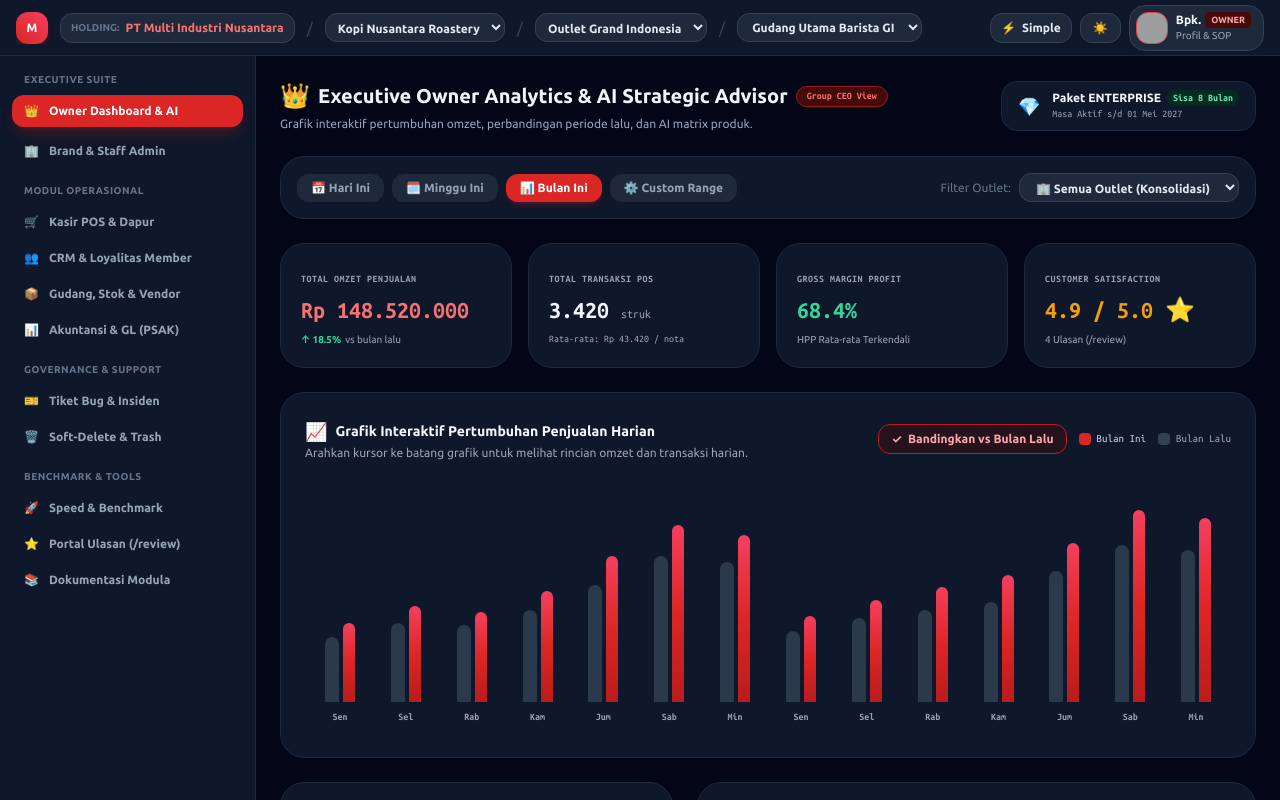
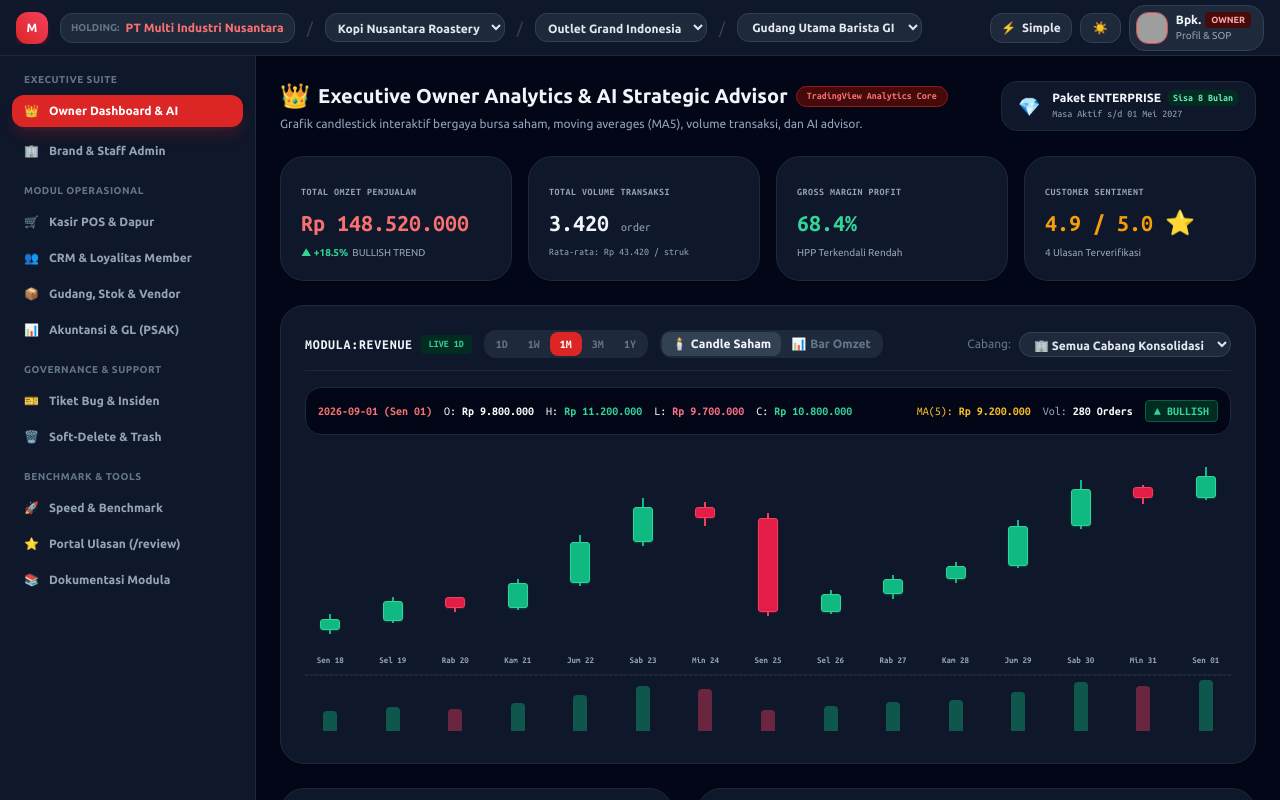
Before and after one commit to aenzet04/adamproject, a React (Vite) app in the folder apps/frontend/: page / in a window 1280 px wide. Shown: the top 800 px of the page. Built offline with nearby package versions, Linux system fonts and the light colour scheme; grey boxes are pictures that could not be loaded.

Commit message:
chore(auto-sync): automated commit 2026-08-31 22:51:40

```diff
--- a/apps/frontend/src/components/owner/OwnerAnalyticsDashboard.tsx
+++ b/apps/frontend/src/components/owner/OwnerAnalyticsDashboard.tsx
@@ -5,35 +5,41 @@
 import { useModuleLicenseStore } from '../../stores/useModuleLicenseStore';
 import { useReviewStore } from '../../stores/useReviewStore';
 
-interface DailySalesData {
-  day: string;
-  currentSales: number; // in thousands
-  compareSales: number; // in thousands
-  transactions: number;
+interface StockCandle {
+  date: string;
+  dayName: string;
+  open: number; // in thousands (Rp)
+  high: number;
+  low: number;
+  close: number;
+  volume: number; // transactions
+  ma5: number;
+  isBullish: boolean;
 }
 
-const SALES_CHART_DATA: DailySalesData[] = [
-  { day: 'Sen (01)', currentSales: 4200, compareSales: 3500, transactions: 110 },
-  { day: 'Sel (02)', currentSales: 5100, compareSales: 4200, transactions: 135 },
-  { day: 'Rab (03)', currentSales: 4800, compareSales: 4100, transactions: 124 },
-  { day: 'Kam (04)', currentSales: 5900, compareSales: 4900, transactions: 152 },
-  { day: 'Jum (05)', currentSales: 7800, compareSales: 6200, transactions: 198 },
-  { day: 'Sab (06)', currentSales: 9400, compareSales: 7800, transactions: 245 },
-  { day: 'Min (07)', currentSales: 8900, compareSales: 7400, transactions: 230 },
-  { day: 'Sen (08)', currentSales: 4600, compareSales: 3800, transactions: 118 },
-  { day: 'Sel (09)', currentSales: 5400, compareSales: 4500, transactions: 140 },
-  { day: 'Rab (10)', currentSales: 6100, compareSales: 4900, transactions: 160 },
-  { day: 'Kam (11)', currentSales: 6700, compareSales: 5300, transactions: 172 },
-  { day: 'Jum (12)', currentSales: 8500, compareSales: 6900, transactions: 215 },
-  { day: 'Sab (13)', currentSales: 10200, compareSales: 8400, transactions: 268 },
-  { day: 'Min (14)', currentSales: 9800, compareSales: 8100, transactions: 250 },
+const STOCK_CANDLE_DATA: StockCandle[] = [
+  { date: '2026-08-18', dayName: 'Sen 18', open: 3800, high: 4500, low: 3600, close: 4200, volume: 110, ma5: 3950, isBullish: true },
+  { date: '2026-08-19', dayName: 'Sel 19', open: 4200, high: 5300, low: 4100, close: 5100, volume: 135, ma5: 4300, isBullish: true },
+  { date: '2026-08-20', dayName: 'Rab 20', open: 5100, high: 5200, low: 4600, close: 4800, volume: 124, ma5: 4550, isBullish: false },
+  { date: '2026-08-21', dayName: 'Kam 21', open: 4800, high: 6100, low: 4700, close: 5900, volume: 152, ma5: 4900, isBullish: true },
+  { date: '2026-08-22', dayName: 'Jum 22', open: 5900, high: 8100, low: 5800, close: 7800, volume: 198, ma5: 5560, isBullish: true },
+  { date: '2026-08-23', dayName: 'Sab 23', open: 7800, high: 9800, low: 7600, close: 9400, volume: 245, ma5: 6600, isBullish: true },
+  { date: '2026-08-24', dayName: 'Min 24', open: 9400, high: 9600, low: 8500, close: 8900, volume: 230, ma5: 7360, isBullish: false },
+  { date: '2026-08-25', dayName: 'Sen 25', open: 8900, high: 9100, low: 4400, close: 4600, volume: 118, ma5: 7320, isBullish: false },
+  { date: '2026-08-26', dayName: 'Sel 26', open: 4600, high: 5600, low: 4500, close: 5400, volume: 140, ma5: 7220, isBullish: true },
+  { date: '2026-08-27', dayName: 'Rab 27', open: 5400, high: 6300, low: 5200, close: 6100, volume: 160, ma5: 6880, isBullish: true },
+  { date: '2026-08-28', dayName: 'Kam 28', open: 6100, high: 6900, low: 5900, close: 6700, volume: 172, ma5: 6340, isBullish: true },
+  { date: '2026-08-29', dayName: 'Jum 29', open: 6700, high: 8800, low: 6600, close: 8500, volume: 215, ma5: 6260, isBullish: true },
+  { date: '2026-08-30', dayName: 'Sab 30', open: 8500, high: 10600, low: 8400, close: 10200, volume: 268, ma5: 7380, isBullish: true },
+  { date: '2026-08-31', dayName: 'Min 31', open: 10200, high: 10400, low: 9500, close: 9800, volume: 250, ma5: 8260, isBullish: false },
+  { date: '2026-09-01', dayName: 'Sen 01', open: 9800, high: 11200, low: 9700, close: 10800, volume: 280, ma5: 9200, isBullish: true },
 ];
 
 export const OwnerAnalyticsDashboard: React.FC = () => {
-  const [periodFilter, setPeriodFilter] = useState<'today' | 'this_week' | 'this_month' | 'custom'>('this_month');
+  const [timeframe, setTimeframe] = useState<'1D' | '1W' | '1M' | '3M' | '1Y'>('1M');
+  const [chartType, setChartType] = useState<'candlestick' | 'volume_bar'>('candlestick');
   const [selectedBranchFilter, setSelectedBranchFilter] = useState<string>('all');
-  const [showComparison, setShowComparison] = useState<boolean>(true);
-  const [hoveredData, setHoveredData] = useState<DailySalesData | null>(null);
+  const [hoveredCandle, setHoveredCandle] = useState<StockCandle | null>(null);
 
   const { getTopSpenders } = useCustomerStore();
   const { subscriptionTier, remainingMonths, expiryDate } = useModuleLicenseStore();
@@ -41,7 +47,12 @@
 
   const topSpenders = getTopSpenders(4, selectedBranchFilter);
 
-  const maxSale = Math.max(...SALES_CHART_DATA.map((d) => Math.max(d.currentSales, d.compareSales)));
+  const chartMax = Math.max(...STOCK_CANDLE_DATA.map((c) => c.high));
+  const chartMin = Math.min(...STOCK_CANDLE_DATA.map((c) => c.low)) * 0.85;
+  const priceRange = chartMax - chartMin;
+  const maxVolume = Math.max(...STOCK_CANDLE_DATA.map((c) => c.volume));
+
+  const activeCandle = hoveredCandle || STOCK_CANDLE_DATA[STOCK_CANDLE_DATA.length - 1];
 
   return (
     <div className="p-4 md:p-6 bg-slate-50 dark:bg-slate-950 text-slate-900 dark:text-slate-100 min-h-screen transition-colors space-y-6">
@@ -54,11 +65,11 @@
               Executive Owner Analytics & AI Strategic Advisor
             </h2>
             <span className="bg-red-100 dark:bg-red-950 text-red-700 dark:text-red-400 border border-red-300 dark:border-red-800 text-[10px] font-mono px-2.5 py-0.5 rounded-full font-bold">
-              Group CEO View
+              TradingView Analytics Core
             </span>
           </div>
           <p className="text-xs text-slate-500 dark:text-slate-400 mt-1">
-            Grafik interaktif pertumbuhan omzet, perbandingan periode lalu, dan AI matrix produk.
+            Grafik candlestick interaktif bergaya bursa saham, moving averages (MA5), volume transaksi, dan AI advisor.
           </p>
         </div>
 
@@ -77,43 +88,7 @@
         </div>
       </div>
 
-      {/* 2. FILTER PERIOD & OUTLET BAR */}
-      <div className="bg-white dark:bg-slate-900 p-4 rounded-3xl border border-slate-200 dark:border-slate-800 flex flex-col md:flex-row justify-between items-start md:items-center gap-3 shadow-sm">
-        <div className="flex flex-wrap gap-2 w-full md:w-auto">
-          {(['today', 'this_week', 'this_month', 'custom'] as const).map((p) => (
-            <button
-              key={p}
-              onClick={() => setPeriodFilter(p)}
-              className={`px-3.5 py-1.5 rounded-xl text-xs font-bold transition-all ${
-                periodFilter === p
-                  ? 'bg-red-600 text-white shadow-md shadow-red-600/20'
-                  : 'bg-slate-100 dark:bg-slate-800 text-slate-600 dark:text-slate-400 hover:bg-slate-200'
-              }`}
-            >
-              {p === 'today' && '📅 Hari Ini'}
-              {p === 'this_week' && '🗓️ Minggu Ini'}
-              {p === 'this_month' && '📊 Bulan Ini'}
-              {p === 'custom' && '⚙️ Custom Range'}
-            </button>
-          ))}
-        </div>
-
-        <div className="flex items-center space-x-2 w-full md:w-auto">
-          <span className="text-xs text-slate-500 whitespace-nowrap">Filter Outlet:</span>
-          <select
-            value={selectedBranchFilter}
-            onChange={(e) => setSelectedBranchFilter(e.target.value)}
-            className="w-full md:w-auto bg-slate-100 dark:bg-slate-800 text-slate-800 dark:text-slate-200 text-xs rounded-xl px-3 py-1.5 border border-slate-200 dark:border-slate-700 font-semibold focus:outline-none"
-          >
-            <option value="all">🏢 Semua Outlet (Konsolidasi)</option>
-            <option value="br-01">Outlet Grand Indonesia</option>
-            <option value="br-02">Outlet Senopati</option>
-            <option value="br-03">Store Kelapa Gading</option>
-          </select>
-        </div>
-      </div>
-
-      {/* 3. KEY METRICS CARDS */}
+      {/* 2. KEY METRICS CARDS */}
       <div className="grid grid-cols-2 lg:grid-cols-4 gap-3 md:gap-4">
         <div className="bg-white dark:bg-slate-900 border border-slate-200 dark:border-slate-800 p-4 md:p-5 rounded-3xl shadow-sm space-y-1.5">
           <span className="text-[10px] font-bold text-slate-400 uppercase tracking-wider font-mono">
@@ -123,19 +98,19 @@
             Rp 148.520.000
           </div>
           <div className="text-[10px] text-emerald-600 dark:text-emerald-400 font-bold flex items-center space-x-1">
-            <span>↑ 18.5%</span>
-            <span className="text-slate-400 font-normal">vs bulan lalu</span>
+            <span>▲ +18.5%</span>
+            <span className="text-slate-400 font-normal">BULLISH TREND</span>
           </div>
         </div>
 
         <div className="bg-white dark:bg-slate-900 border border-slate-200 dark:border-slate-800 p-4 md:p-5 rounded-3xl shadow-sm space-y-1.5">
           <span className="text-[10px] font-bold text-slate-400 uppercase tracking-wider font-mono">
-            Total Transaksi POS
+            Total Volume Transaksi
           </span>
           <div className="text-xl md:text-2xl font-black font-mono text-slate-800 dark:text-slate-100">
-            3.420 <span className="text-xs font-normal text-slate-400">struk</span>
+            3.420 <span className="text-xs font-normal text-slate-400">order</span>
           </div>
-          <div className="text-[10px] text-slate-400 font-mono">Rata-rata: Rp 43.420 / nota</div>
+          <div className="text-[10px] text-slate-400 font-mono">Rata-rata: Rp 43.420 / struk</div>
         </div>
 
         <div className="bg-white dark:bg-slate-900 border border-slate-200 dark:border-slate-800 p-4 md:p-5 rounded-3xl shadow-sm space-y-1.5">
@@ -145,121 +120,211 @@
           <div className="text-xl md:text-2xl font-black font-mono text-emerald-600 dark:text-emerald-400">
             68.4%
           </div>
-          <div className="text-[10px] text-slate-400">HPP Rata-rata Terkendali</div>
+          <div className="text-[10px] text-slate-400">HPP Terkendali Rendah</div>
         </div>
 
         <div className="bg-white dark:bg-slate-900 border border-slate-200 dark:border-slate-800 p-4 md:p-5 rounded-3xl shadow-sm space-y-1.5">
           <span className="text-[10px] font-bold text-slate-400 uppercase tracking-wider font-mono">
-            Customer Satisfaction
+            Customer Sentiment
           </span>
           <div className="text-xl md:text-2xl font-black font-mono text-amber-500">
             4.9 / 5.0 ⭐
           </div>
-          <div className="text-[10px] text-slate-400">{reviews.length} Ulasan (/review)</div>
+          <div className="text-[10px] text-slate-400">{reviews.length} Ulasan Terverifikasi</div>
         </div>
       </div>
 
-      {/* 4. INTERACTIVE GROWTH CHART (KOMPARASI VS BULAN LALU / TARGET) */}
-      <div className="bg-white dark:bg-slate-900 border border-slate-200 dark:border-slate-800 rounded-3xl p-5 md:p-6 shadow-sm space-y-4">
-        <div className="flex flex-col md:flex-row justify-between items-start md:items-center gap-3">
-          <div>
+      {/* 3. TRADINGVIEW / STOCK MARKET STYLE INTERACTIVE CANDLESTICK CHART */}
+      <div className="bg-white dark:bg-slate-900 border border-slate-200 dark:border-slate-800 rounded-3xl p-4 md:p-6 shadow-sm space-y-4">
+        {/* TradingView Top Controls Header */}
+        <div className="flex flex-col md:flex-row justify-between items-start md:items-center gap-3 border-b border-slate-100 dark:border-slate-800 pb-3">
+          <div className="flex items-center space-x-3 flex-wrap">
             <div className="flex items-center space-x-2">
-              <span className="text-lg">📈</span>
-              <h3 className="text-sm font-bold text-slate-800 dark:text-slate-100">
-                Grafik Interaktif Pertumbuhan Penjualan Harian
-              </h3>
-            </div>
-            <p className="text-xs text-slate-500 dark:text-slate-400">
-              Arahkan kursor ke batang grafik untuk melihat rincian omzet dan transaksi harian.
-            </p>
+              <span className="font-black text-sm tracking-wider font-mono text-slate-900 dark:text-slate-100">
+                MODULA:REVENUE
+              </span>
+              <span className="bg-emerald-100 dark:bg-emerald-950 text-emerald-700 dark:text-emerald-400 text-[10px] font-mono font-bold px-2 py-0.5 rounded">
+                LIVE 1D
+              </span>
             </div>
 
-          <div className="flex items-center space-x-3 text-xs">
+            {/* Timeframe selector */}
+            <div className="flex bg-slate-100 dark:bg-slate-800 rounded-xl p-0.5 text-xs font-mono font-bold">
+              {(['1D', '1W', '1M', '3M', '1Y'] as const).map((tf) => (
                 <button
-              onClick={() => setShowComparison(!showComparison)}
-              className={`px-3 py-1.5 rounded-xl font-bold transition-all border flex items-center space-x-1.5 ${
-                showComparison
-                  ? 'bg-red-50 dark:bg-red-950/40 text-red-700 dark:text-red-300 border-red-300 dark:border-red-700'
-                  : 'bg-slate-100 dark:bg-slate-800 text-slate-500 border-slate-200'
+                  key={tf}
+                  onClick={() => setTimeframe(tf)}
+                  className={`px-2.5 py-1 rounded-lg transition-all ${
+                    timeframe === tf
+                      ? 'bg-red-600 text-white shadow-sm'
+                      : 'text-slate-500 hover:text-slate-900 dark:hover:text-slate-200'
                   }`}
                 >
-              <span>{showComparison ? '✓' : '○'}</span>
-              <span>Bandingkan vs Bulan Lalu</span>
+                  {tf}
                 </button>
+              ))}
+            </div>
 
-            <div className="flex items-center space-x-3 text-[11px] font-mono">
-              <div className="flex items-center space-x-1.5">
-                <span className="w-3 h-3 rounded bg-red-600 inline-block" />
-                <span className="text-slate-700 dark:text-slate-300">Bulan Ini</span>
-              </div>
-              {showComparison && (
-                <div className="flex items-center space-x-1.5">
-                  <span className="w-3 h-3 rounded bg-slate-300 dark:bg-slate-700 inline-block" />
-                  <span className="text-slate-400">Bulan Lalu</span>
-                </div>
-              )}
-            </div>
+            {/* Chart Type Toggle */}
+            <div className="flex bg-slate-100 dark:bg-slate-800 rounded-xl p-0.5 text-xs font-bold">
+              <button
+                onClick={() => setChartType('candlestick')}
+                className={`px-2.5 py-1 rounded-lg transition-all flex items-center space-x-1 ${
+                  chartType === 'candlestick'
+                    ? 'bg-white dark:bg-slate-700 text-slate-900 dark:text-slate-100 shadow-sm'
+                    : 'text-slate-500'
+                }`}
+              >
+                <span>🕯️</span>
+                <span className="hidden sm:inline">Candle Saham</span>
+              </button>
+              <button
+                onClick={() => setChartType('volume_bar')}
+                className={`px-2.5 py-1 rounded-lg transition-all flex items-center space-x-1 ${
+                  chartType === 'volume_bar'
+                    ? 'bg-white dark:bg-slate-700 text-slate-900 dark:text-slate-100 shadow-sm'
+                    : 'text-slate-500'
+                }`}
+              >
+                <span>📊</span>
+                <span className="hidden sm:inline">Bar Omzet</span>
+              </button>
             </div>
           </div>
 
-        {/* Hover Tooltip Box */}
-        {hoveredData && (
-          <div className="bg-slate-950 text-slate-100 p-3 rounded-2xl border border-red-500/50 shadow-xl flex justify-between items-center text-xs animate-fadeInScale">
-            <div className="flex items-center space-x-3">
-              <span className="font-bold text-red-400 font-mono">{hoveredData.day}</span>
-              <div>
-                <span className="text-slate-400 text-[10px]">Omzet: </span>
-                <span className="font-bold font-mono text-white">
-                  Rp {(hoveredData.currentSales * 1000).toLocaleString('id-ID')}
-                </span>
-                {showComparison && (
-                  <span className="text-slate-400 text-[10px] ml-2 font-mono">
-                    (vs Rp {(hoveredData.compareSales * 1000).toLocaleString('id-ID')})
-                  </span>
-                )}
+          <div className="flex items-center space-x-2 w-full md:w-auto">
+            <span className="text-xs text-slate-500">Cabang:</span>
+            <select
+              value={selectedBranchFilter}
+              onChange={(e) => setSelectedBranchFilter(e.target.value)}
+              className="bg-slate-100 dark:bg-slate-800 text-slate-800 dark:text-slate-200 text-xs rounded-xl px-2.5 py-1 border border-slate-200 dark:border-slate-700 font-semibold focus:outline-none"
+            >
+              <option value="all">🏢 Semua Cabang Konsolidasi</option>
+              <option value="br-01">Outlet Grand Indonesia</option>
+              <option value="br-02">Outlet Senopati</option>
+              <option value="br-03">Store Kelapa Gading</option>
+            </select>
           </div>
         </div>
-            <div className="text-[11px] text-emerald-400 font-bold font-mono">
-              {hoveredData.transactions} Transaksi
+
+        {/* Live Candlestick Stats Bar (OHLCV) */}
+        <div className="bg-slate-950 text-slate-100 p-3 rounded-2xl border border-slate-800 flex flex-wrap items-center justify-between gap-2 text-xs font-mono">
+          <div className="flex items-center space-x-3 flex-wrap gap-y-1">
+            <span className="font-bold text-red-400">{activeCandle.date} ({activeCandle.dayName})</span>
+            <span>O: <b className="text-white">Rp {(activeCandle.open * 1000).toLocaleString('id-ID')}</b></span>
+            <span>H: <b className="text-emerald-400">Rp {(activeCandle.high * 1000).toLocaleString('id-ID')}</b></span>
+            <span>L: <b className="text-rose-400">Rp {(activeCandle.low * 1000).toLocaleString('id-ID')}</b></span>
+            <span>C: <b className={activeCandle.isBullish ? 'text-emerald-400' : 'text-rose-400'}>Rp {(activeCandle.close * 1000).toLocaleString('id-ID')}</b></span>
+          </div>
+
+          <div className="flex items-center space-x-3">
+            <span className="text-amber-400">MA(5): <b>Rp {(activeCandle.ma5 * 1000).toLocaleString('id-ID')}</b></span>
+            <span className="text-slate-400">Vol: <b className="text-white">{activeCandle.volume} Orders</b></span>
+            <span className={`px-2 py-0.5 rounded font-bold ${activeCandle.isBullish ? 'bg-emerald-950 text-emerald-400 border border-emerald-800' : 'bg-rose-950 text-rose-400 border border-rose-800'}`}>
+              {activeCandle.isBullish ? '▲ BULLISH' : '▼ BEARISH'}
+            </span>
           </div>
         </div>
-        )}
 
-        {/* SVG/CSS Interactive Bar Chart */}
-        <div className="h-64 flex items-end space-x-2 md:space-x-3 pt-6 pb-2 px-2 overflow-x-auto">
-          {SALES_CHART_DATA.map((d, idx) => {
-            const currentHeight = Math.round((d.currentSales / maxSale) * 100);
-            const compareHeight = Math.round((d.compareSales / maxSale) * 100);
+        {/* The Candlestick & Volume Chart Canvas Area */}
+        <div className="relative h-72 pt-4 pb-2 flex flex-col justify-between overflow-x-auto select-none">
+          {/* Main Price / Candlestick Area */}
+          <div className="flex-1 flex items-end space-x-2 md:space-x-3 relative border-b border-slate-200 dark:border-slate-800/80 pb-2">
+            {STOCK_CANDLE_DATA.map((c, idx) => {
+              // Calculate % heights based on price range
+              const highPct = Math.min(100, Math.max(5, ((c.high - chartMin) / priceRange) * 100));
+              const lowPct = Math.min(100, Math.max(0, ((c.low - chartMin) / priceRange) * 100));
+              const openPct = ((c.open - chartMin) / priceRange) * 100;
+              const closePct = ((c.close - chartMin) / priceRange) * 100;
+
+              const bodyTop = Math.max(openPct, closePct);
+              const bodyBottom = Math.min(openPct, closePct);
+              const bodyHeight = Math.max(6, bodyTop - bodyBottom);
+
+              const isHovered = hoveredCandle?.date === c.date;
 
               return (
                 <div
                   key={idx}
-                onMouseEnter={() => setHoveredData(d)}
-                onMouseLeave={() => setHoveredData(null)}
-                className="flex-1 min-w-[36px] flex flex-col items-center justify-end h-full group cursor-pointer"
+                  onMouseEnter={() => setHoveredCandle(c)}
+                  onMouseLeave={() => setHoveredCandle(null)}
+                  className="flex-1 min-w-[28px] h-full flex flex-col items-center justify-end relative cursor-crosshair group"
                 >
-                <div className="w-full flex items-end justify-center space-x-1 h-48">
-                  {showComparison && (
+                  {/* Candlestick Mode */}
+                  {chartType === 'candlestick' ? (
+                    <div className="relative w-full h-full flex justify-center items-end">
+                      {/* Upper & Lower Wick Line */}
                       <div
-                      style={{ height: `${compareHeight}%` }}
-                      className="w-2.5 md:w-3.5 bg-slate-300 dark:bg-slate-700/80 rounded-t-lg transition-all duration-300 group-hover:bg-slate-400"
+                        style={{
+                          bottom: `${lowPct}%`,
+                          height: `${Math.max(4, highPct - lowPct)}%`,
+                        }}
+                        className={`absolute w-[2px] transition-all ${
+                          c.isBullish ? 'bg-emerald-500 group-hover:bg-emerald-400' : 'bg-rose-500 group-hover:bg-rose-400'
+                        }`}
                       />
-                  )}
+
+                      {/* Real Candlestick Body (Open to Close) */}
                       <div
-                    style={{ height: `${currentHeight}%` }}
-                    className="w-3 md:w-4.5 bg-gradient-to-t from-red-700 via-red-600 to-rose-500 rounded-t-lg transition-all duration-300 group-hover:scale-105 shadow-sm"
+                        style={{
+                          bottom: `${bodyBottom}%`,
+                          height: `${bodyHeight}%`,
+                        }}
+                        className={`absolute w-3.5 md:w-5 rounded-[3px] border transition-all z-10 ${
+                          c.isBullish
+                            ? 'bg-emerald-500 border-emerald-400 group-hover:bg-emerald-400 shadow-sm shadow-emerald-500/30'
+                            : 'bg-rose-600 border-rose-500 group-hover:bg-rose-500 shadow-sm shadow-rose-600/30'
+                        } ${isHovered ? 'scale-110 ring-2 ring-white dark:ring-slate-300' : ''}`}
                       />
                     </div>
-                <span className="text-[9px] md:text-[10px] font-mono text-slate-500 dark:text-slate-400 mt-2 truncate w-full text-center group-hover:text-red-500 font-bold">
-                  {d.day.split(' ')[0]}
+                  ) : (
+                    /* Bar Chart Mode */
+                    <div className="w-full flex items-end justify-center h-full">
+                      <div
+                        style={{ height: `${closePct}%` }}
+                        className={`w-3.5 md:w-5 rounded-t-lg transition-all ${
+                          c.isBullish
+                            ? 'bg-gradient-to-t from-emerald-700 to-emerald-500 group-hover:to-emerald-400'
+                            : 'bg-gradient-to-t from-rose-700 to-rose-500 group-hover:to-rose-400'
+                        }`}
+                      />
+                    </div>
+                  )}
+
+                  {/* Day Label */}
+                  <span className="text-[9px] font-mono text-slate-400 mt-2 truncate w-full text-center group-hover:text-red-500 font-bold">
+                    {c.dayName}
                   </span>
                 </div>
               );
             })}
           </div>
+
+          {/* Volume Bars Area (Bottom of Stock Chart) */}
+          <div className="h-14 flex items-end space-x-2 md:space-x-3 pt-1 border-t border-dashed border-slate-200 dark:border-slate-800">
+            {STOCK_CANDLE_DATA.map((c, idx) => {
+              const volPct = Math.round((c.volume / maxVolume) * 100);
+              return (
+                <div
+                  key={idx}
+                  className="flex-1 min-w-[28px] h-full flex flex-col items-center justify-end group"
+                  onMouseEnter={() => setHoveredCandle(c)}
+                  onMouseLeave={() => setHoveredCandle(null)}
+                >
+                  <div
+                    style={{ height: `${volPct}%` }}
+                    className={`w-2.5 md:w-3.5 rounded-t transition-all ${
+                      c.isBullish ? 'bg-emerald-500/40 group-hover:bg-emerald-500' : 'bg-rose-500/40 group-hover:bg-rose-500'
+                    }`}
+                  />
+                </div>
+              );
+            })}
+          </div>
+        </div>
       </div>
 
-      {/* 5. TOP SPENDER LEADERBOARD & AI ADVISOR GRID */}
+      {/* 4. TOP SPENDER LEADERBOARD & AI ADVISOR GRID */}
       <div className="grid grid-cols-1 lg:grid-cols-12 gap-6">
         {/* TOP SPENDER LEADERBOARD */}
         <div className="lg:col-span-5 bg-white dark:bg-slate-900 border border-slate-200 dark:border-slate-800 rounded-3xl p-5 md:p-6 shadow-sm space-y-4">
```
Lines whose indentation alone changed are shown as unchanged.
